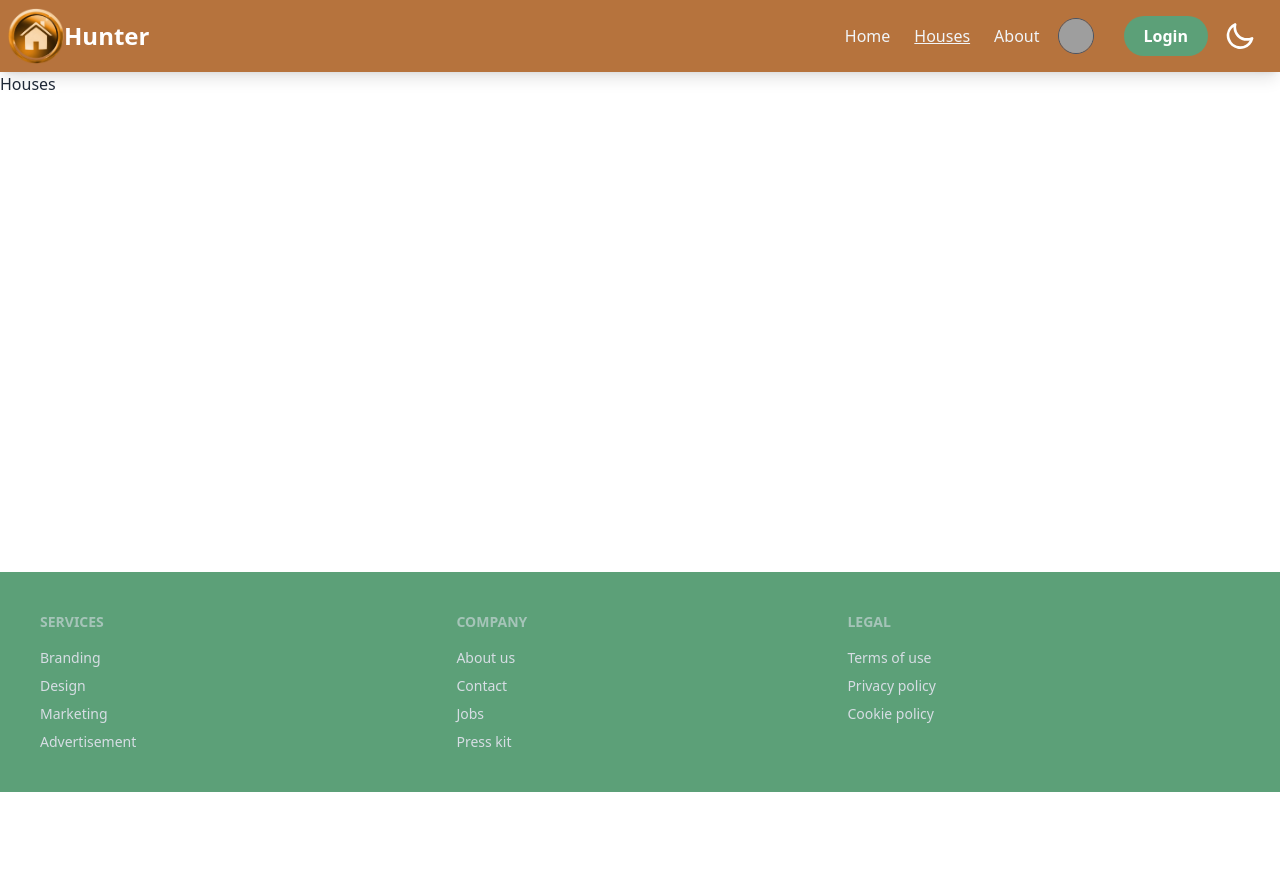
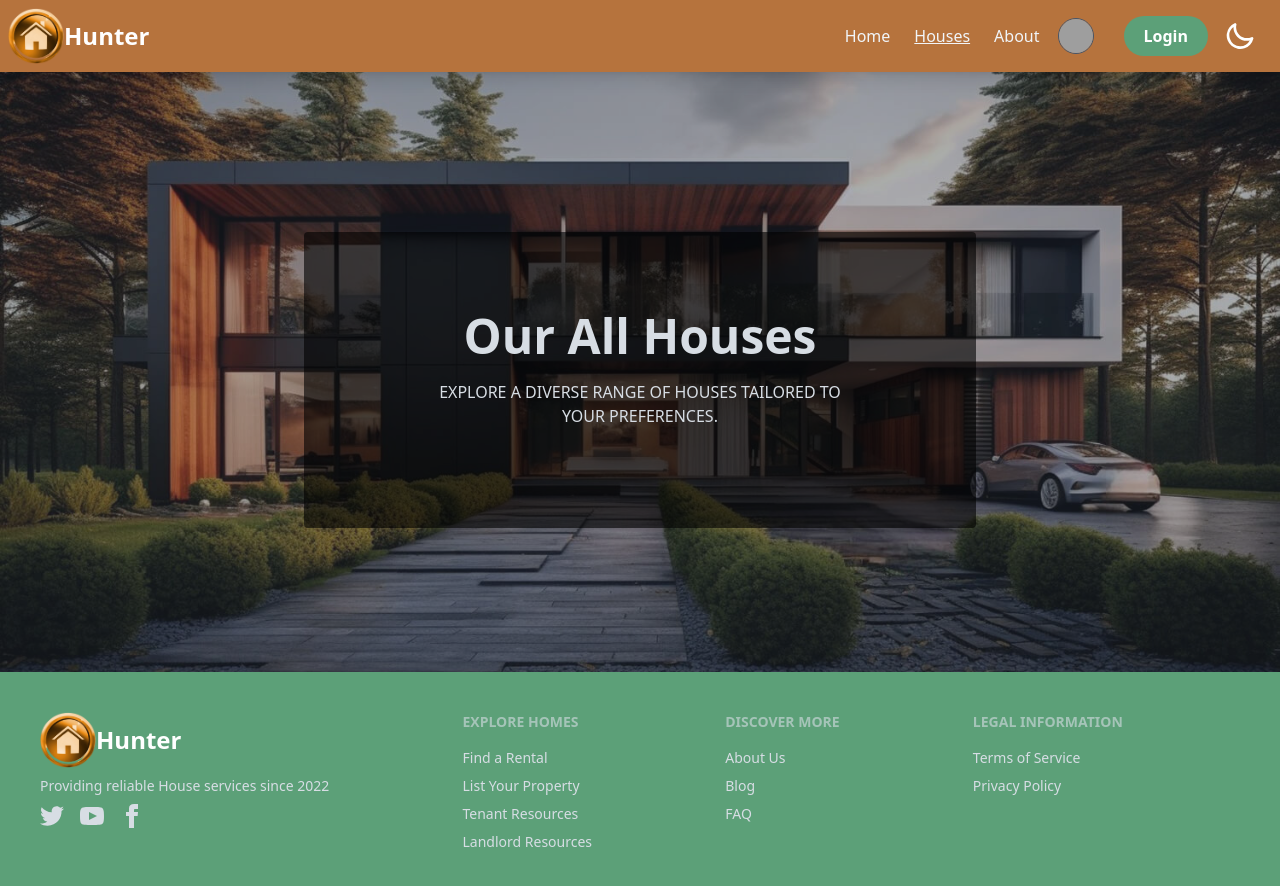
Before and after one commit to yasinarafat4/house-hunter-client, a React (Vite) app: page /houses in a window 1280 px wide. Shown: the top 886 px of the page. Before the commit the page ends 800 px from the top, so only its background shows below. Built offline with nearby package versions, Linux system fonts and the light colour scheme; grey boxes are pictures that could not be loaded.

Commit message:
Page Cover and New footer added

```diff
--- /dev/null
+++ b/src/components/PageCover.jsx
@@ -0,0 +1,26 @@
+import React from "react";
+
+const PageCover = ({ bgImg, title, text }) => {
+  return (
+    <div
+      className="hero h-[400px] lg:h-[600px]"
+      style={{
+        backgroundImage: `url("${bgImg}")`,
+      }}
+    >
+      <div className="hero-overlay bg-opacity-40"></div>
+      <div className="hero-content text-center text-neutral-content px-10 py-8 md:px-20 md:py-10 lg:px-28 lg:py-20 bg-black bg-opacity-60 mt-0 md:mt-20 lg:mt-4 rounded">
+        <div className="max-w-md">
+          <h1 className="mb-5 text-2xl md:text-3xl lg:text-5xl font-bold">
+            {title}
+          </h1>
+          <p className="mb-5 text-xs md:text-sm lg:text-base uppercase">
+            {text}
+          </p>
+        </div>
+      </div>
+    </div>
+  );
+};
+
+export default PageCover;
--- a/src/pages/Houses/Houses.jsx
+++ b/src/pages/Houses/Houses.jsx
@@ -1,7 +1,19 @@
 import React from "react";
+import housesCover from '../../assets/houses-cover.jpg';
+import PageCover from "../../components/PageCover";
 
 const Houses = () => {
-  return <div>Houses</div>;
+  return (
+    <div>
+      {/* Cover */}
+      <PageCover
+        bgImg={housesCover}
+        title={"Our All Houses"}
+        text={"Explore a diverse range of houses tailored to your preferences."}
+      />
+      {/* Body */}
+    </div>
+  );
 };
 
 export default Houses;
--- a/src/pages/Shared/Footer/Footer.jsx
+++ b/src/pages/Shared/Footer/Footer.jsx
@@ -1,27 +1,76 @@
 import React from "react";
+import { Link } from "react-router-dom";
+import logo from "../../../assets/house-hunter-logo.png";
 
 const Footer = () => {
   return (
     <footer className="footer p-10 bg-[#5ca078] text-neutral-content dark:bg-slate-700 dark:text-white">
+      <aside>
+        <div className="flex-1">
+          <Link
+            to="/"
+            className="cursor-pointer text-2xl normal-case font-semibold"
+          >
+            <div className="flex justify-center items-center">
+              <img className="w-14 md:w-16 lg:w-14" src={logo} alt="" />
+              <p className="text-white">Hunter</p>
+            </div>
+          </Link>
+        </div>
+        <p>Providing reliable House services since 2022</p>
+        <div className="grid grid-flow-col gap-4">
+          <a>
+            <svg
+              xmlns="http://www.w3.org/2000/svg"
+              width="24"
+              height="24"
+              viewBox="0 0 24 24"
+              className="fill-current cursor-pointer"
+            >
+              <path d="M24 4.557c-.883.392-1.832.656-2.828.775 1.017-.609 1.798-1.574 2.165-2.724-.951.564-2.005.974-3.127 1.195-.897-.957-2.178-1.555-3.594-1.555-3.179 0-5.515 2.966-4.797 6.045-4.091-.205-7.719-2.165-10.148-5.144-1.29 2.213-.669 5.108 1.523 6.574-.806-.026-1.566-.247-2.229-.616-.054 2.281 1.581 4.415 3.949 4.89-.693.188-1.452.232-2.224.084.626 1.956 2.444 3.379 4.6 3.419-2.07 1.623-4.678 2.348-7.29 2.04 2.179 1.397 4.768 2.212 7.548 2.212 9.142 0 14.307-7.721 13.995-14.646.962-.695 1.797-1.562 2.457-2.549z"></path>
+            </svg>
+          </a>
+          <a>
+            <svg
+              xmlns="http://www.w3.org/2000/svg"
+              width="24"
+              height="24"
+              viewBox="0 0 24 24"
+              className="fill-current cursor-pointer"
+            >
+              <path d="M19.615 3.184c-3.604-.246-11.631-.245-15.23 0-3.897.266-4.356 2.62-4.385 8.816.029 6.185.484 8.549 4.385 8.816 3.6.245 11.626.246 15.23 0 3.897-.266 4.356-2.62 4.385-8.816-.029-6.185-.484-8.549-4.385-8.816zm-10.615 12.816v-8l8 3.993-8 4.007z"></path>
+            </svg>
+          </a>
+          <a>
+            <svg
+              xmlns="http://www.w3.org/2000/svg"
+              width="24"
+              height="24"
+              viewBox="0 0 24 24"
+              className="fill-current cursor-pointer"
+            >
+              <path d="M9 8h-3v4h3v12h5v-12h3.642l.358-4h-4v-1.667c0-.955.192-1.333 1.115-1.333h2.885v-5h-3.808c-3.596 0-5.192 1.583-5.192 4.615v3.385z"></path>
+            </svg>
+          </a>
+        </div>
+      </aside>
       <nav>
-        <header className="footer-title">Services</header>
-        <a className="link link-hover">Branding</a>
-        <a className="link link-hover">Design</a>
-        <a className="link link-hover">Marketing</a>
-        <a className="link link-hover">Advertisement</a>
+        <header className="footer-title">Explore Homes</header>
+        <a className="link link-hover">Find a Rental</a>
+        <a className="link link-hover">List Your Property</a>
+        <a className="link link-hover">Tenant Resources</a>
+        <a className="link link-hover">Landlord Resources</a>
       </nav>
       <nav>
-        <header className="footer-title">Company</header>
-        <a className="link link-hover">About us</a>
-        <a className="link link-hover">Contact</a>
-        <a className="link link-hover">Jobs</a>
-        <a className="link link-hover">Press kit</a>
+        <header className="footer-title">Discover More</header>
+        <a className="link link-hover">About Us</a>
+        <a className="link link-hover">Blog</a>
+        <a className="link link-hover">FAQ</a>
       </nav>
       <nav>
-        <header className="footer-title">Legal</header>
-        <a className="link link-hover">Terms of use</a>
-        <a className="link link-hover">Privacy policy</a>
-        <a className="link link-hover">Cookie policy</a>
+        <header className="footer-title">Legal Information</header>
+        <a className="link link-hover">Terms of Service</a>
+        <a className="link link-hover">Privacy Policy</a>
       </nav>
     </footer>
   );
```
Also changed, not shown: src/assets/houses-cover.jpg (added).
